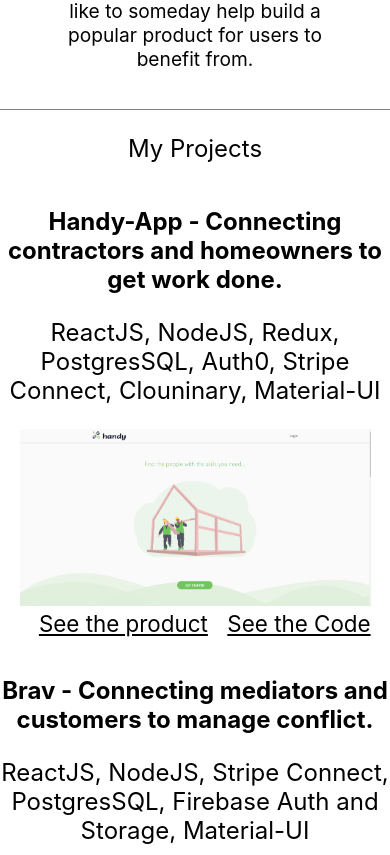
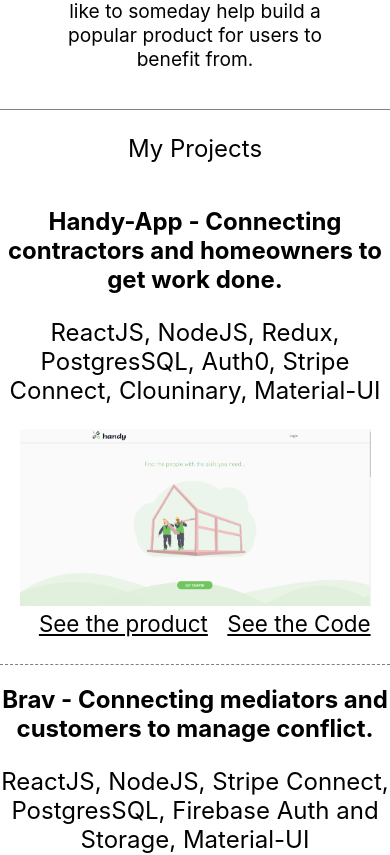
Before and after one commit to tjforeman/Portfolio1, a React (Create React App) app in the folder client/: page / in a window 390 px wide. Shown: the part 820-1675 px from the top of the page. Built offline with nearby package versions, Linux system fonts and the light colour scheme.

Commit message:
separating projects

```diff
--- a/client/src/styles/Projects.scss
+++ b/client/src/styles/Projects.scss
@@ -3,11 +3,12 @@
     // width:80%;
     // margin-left:10%;
     color:black;
-    padding-bottom:3%;
+    padding-bottom:5%;
     border-bottom:1px solid gray;
     margin-bottom:0;
     @media (max-width:800px){
-        margin-left:0
+        margin-left:0;
+        border-bottom:1px solid white;
     }
     a{
       margin-left: 5%;
@@ -33,7 +34,8 @@
     height:150%;
     @media (max-width:800px){
         width:100%;
-        padding-bottom:5%;
+        padding-bottom:7%;
+        border-bottom:1px gray dashed;
     }
 }
 
```
